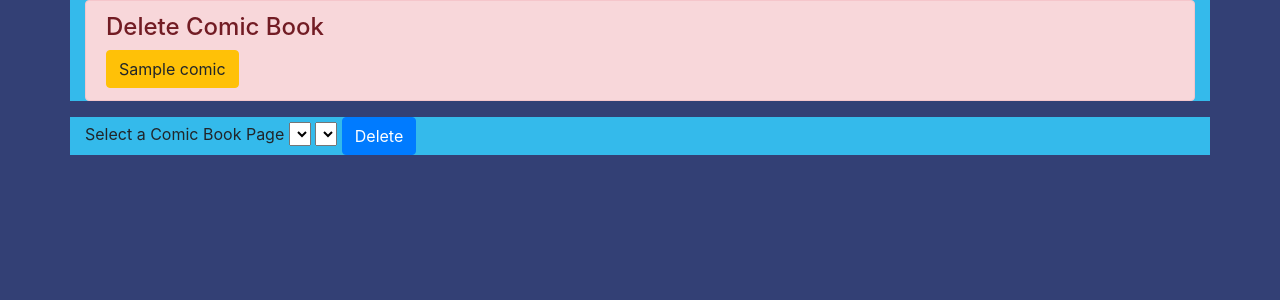
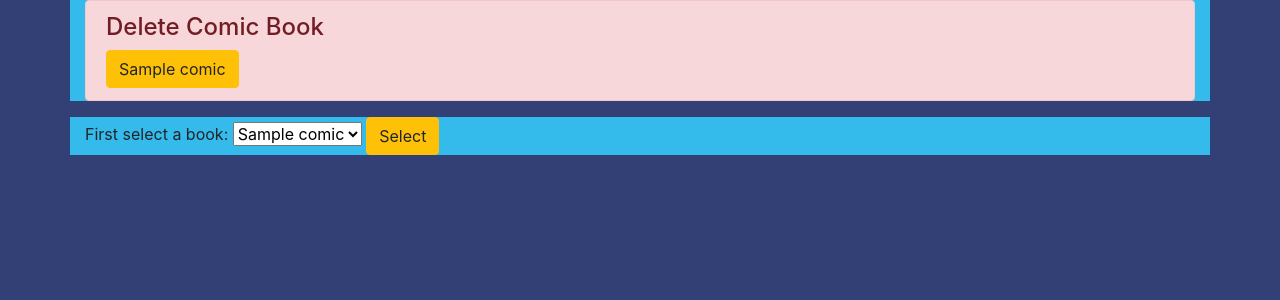
Before and after one commit to Manuel-L-art/ComicViewApp, a Django app: page /delete in a window 1280 px wide. Shown: the part 74-374 px from the top of the page. Run offline with Django 3.2, Linux system fonts and the light colour scheme; tables that the repository leaves empty hold one stand-in row (values such as "Sample post"); lists and menus that the app fills with data are empty.

Commit message:
delete working, add user edits next

```diff
--- a/ViewApp/templates/delete.html
+++ b/ViewApp/templates/delete.html
@@ -15,21 +15,32 @@
             </div>
         </div>
         <div class="container">
-            <form action="deletepage/{{ book_title }}/{{ page_no }}" method="POST">
-            {% csrf_token %}
-                <label for="book_title">Select a Comic Book Page</label>
-                <select id="book_title" name="book_title">
-                {% for comic in comics %}
-                    <option value="{{ comicpage.comicRef.book_title }}">{{ comicpage.comicRef.book_title }}</option>
-                {% endfor %}
-                </select>
-                <select id="page_no" name="page_no">
-                {% for comicpage in pages %}
-                    <option value="{{ comicpage.page_no}}">{{ comicpage.page_no }}</option>
-                {% endfor %}
-                </select>
-                <button class="btn btn-primary">Delete</button>
-            </form>
+            <div>
+                <form action="deletepage" method="POST">
+                {% csrf_token %}
+                    <label for="comic_id">First select a book:</label>
+                    <select id="comic_id" name="comic_id">
+                    {% for comic in comics %}
+                        <option value="{{ comic.id }}">{{ comic.book_title }}</option>
+                    {% endfor %}
+                    </select>
+                    <button class="btn btn-warning">Select</button>
+                </form>
+            </div>
+            {% if pages %}
+            <div>
+                <form action="selectpages" method="POST">
+                {% csrf_token %}
+                    <h3>{{ pages.comicRef.book_title }}</h3>
+                    {% for page in pages %}
+                    <label for="page_id">{{ page.page_no }}</label>
+                    <input type="checkbox" value="{{ page.id }}" id="page_id" name="page_id">
+                    {% endfor %}
+                    <button class="btn btn-danger">Delete</button>
+                </form>
+            </div>
+            {% endif %}
         </div>
+
     </body>
 </html>
--- a/ViewApp/templates/submitComPag.html
+++ b/ViewApp/templates/submitComPag.html
@@ -19,7 +19,7 @@
                             <label for="comicRef">Select a Comic Book</label>
                             <select id="comicRef" name="comicRef">
                             {% for comic in comics %}
-                                <option value="{{ comic.id }}">{{ comic.book_title }}</option>
+                                <option value="{{ comic.id }}">{{ comic.book_title }}{{comic.author}}</option>
                             {% endfor %}
                             </select>
                         </div>
--- a/ViewApp/urls.py
+++ b/ViewApp/urls.py
@@ -22,6 +22,7 @@ urlpatterns = [
     # path('bookmark/<int:id>', views.bookmark),
     path('delete', views.delete),
     path('deleteCom/<int:id>', views.deleteCom),
-    path('next_page/<int:id>', views.nextPage),
-    path('deletepage/<str:book_title>/<int:page_no>', views.deletePage),
+    path('next_page/<str:book_title>/<int:page_no>', views.nextPage),
+    path('deletepage', views.deletePage),
+    path('selectpages', views.selectpage),
 ]
--- a/ViewApp/views.py
+++ b/ViewApp/views.py
@@ -149,13 +149,24 @@ def deleteCom(request, id):
     com.delete()
     return redirect('/delete')
 
-def deletePage(request, book_title, page_no):
-    comicpage = ComicPage.objects.get(
-        comicRef = Comic.objects.get(book_title=book_title),
-        page_no=page_no
-    )
+def deletePage(request):
+    comic_id = request.POST.get('comic_id', False)
+    comic  = Comic.objects.get(id=comic_id)
+    pages = comic.page.all()
+    context = {
+        "pages":pages,
+        "comics": Comic.objects.all()
+    }
+    return render(request, 'delete.html', context)
+
+def selectpage(request):
+    page_id = request.POST.get('page_id', False)
+    if page_id == False:
+        return redirect('/delete')
+    comicpage = ComicPage.objects.get(id=page_id)
     comicpage.delete()
     return redirect('/delete')
 
-def nextPage(request):
-    return
+def nextPage(request, book_title, page_no):
+    page_no = page_no + 1
+    return redirect(f'/viewpage/{book_title}/{page_no}')
```
Also changed, not shown: ViewApp/templates/view.html (+9 -8 lines).
